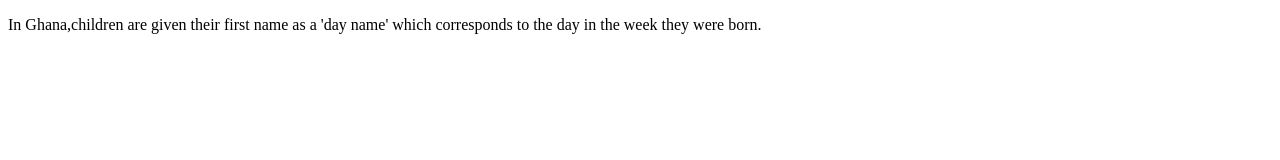
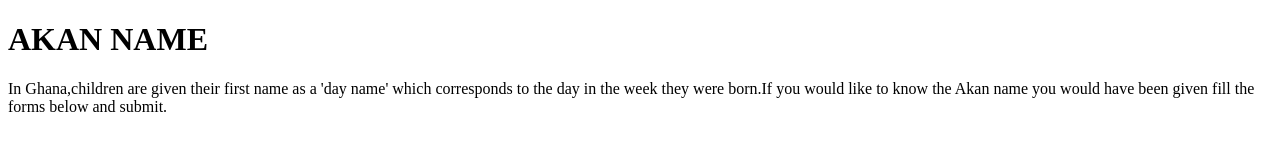
Before and after one commit to Victorvick399/Akan-project, a plain HTML site: page index.html in a window 1280 px wide. Drawn offline with Linux system fonts and the light colour scheme.

Commit message:
Add header

```diff
--- a/index.html
+++ b/index.html
@@ -5,7 +5,8 @@
     <title></title>
   </head>
   <body>
-    <p>In Ghana,children are given their first name as a 'day name' which corresponds to the day in the week they were born.</p>
+    <h1>AKAN NAME</h1>
+    <p>In Ghana,children are given their first name as a 'day name' which corresponds to the day in the week they were born.If you would like to know the Akan name you would have been given fill the forms below and submit.</p>
 
   </body>
 </html>
```
